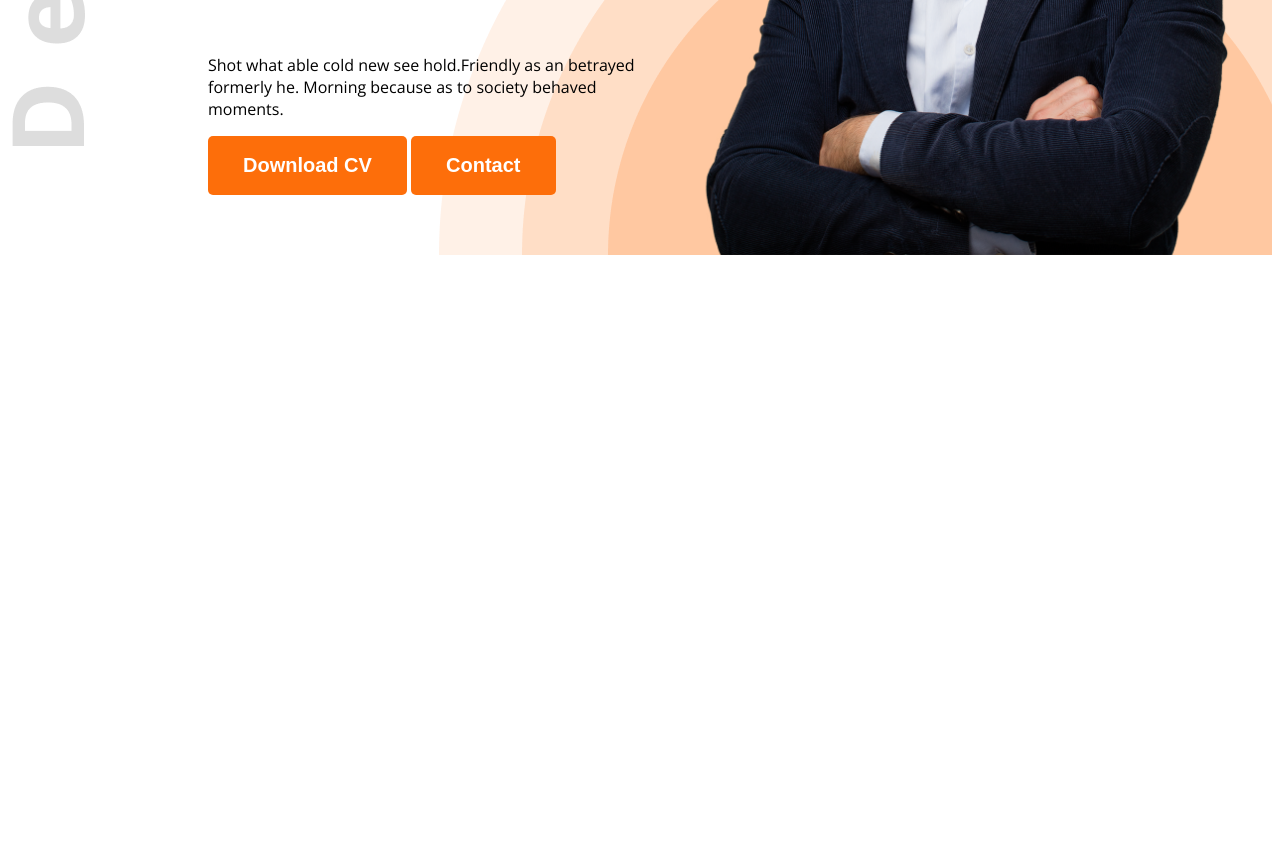
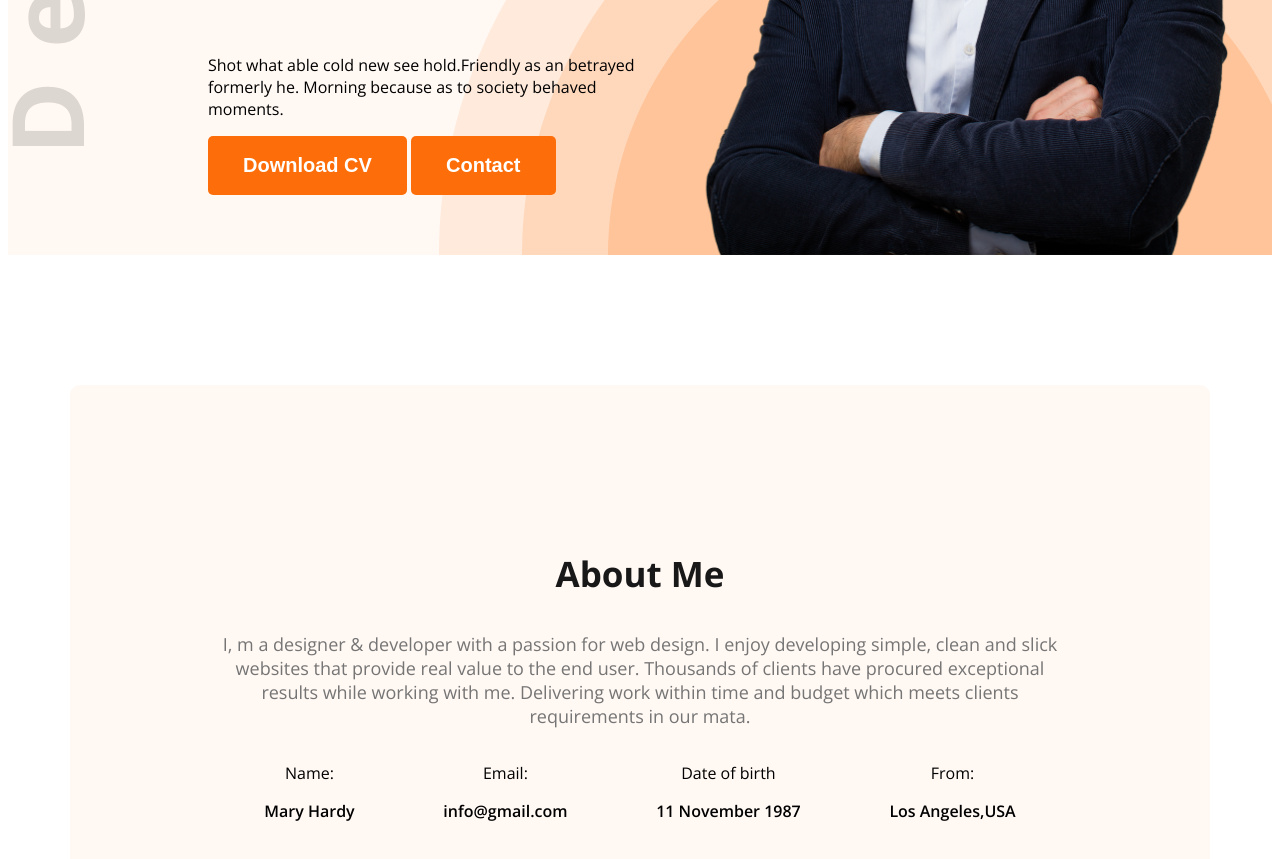
Before and after one commit to TamannaNasrin04/web-dev-portfolio.2, a plain HTML site: page index.html in a window 1280 px wide. Shown: the part 667-1526 px from the top of the page. Before the commit the page ends 930 px from the top, so only its background shows below. Drawn offline with nearby package versions, Linux system fonts and the light colour scheme.

Commit message:
added a portfolio..css file

```diff
--- a/index.html
+++ b/index.html
@@ -10,7 +10,7 @@
     <link rel="stylesheet" href="styles/portfolio.css">
 </head>
 <body class="open-sans-normal">
-    <header class="header">
+    <header class="header secondary-bg">
         <nav>
             <h3 class="nav-title">Ma<span class="text-primary">r</span>y</h3>
             <ul>
@@ -32,6 +32,34 @@
 
     </header>
     <main>
+        <section class="about secondary-bg">
+            <h3 class="section-title">About Me</h3>
+            <p class="section-description">I, m a designer & developer with a passion for web design. I enjoy developing simple, clean and slick websites that provide real value to the end user. Thousands of clients have procured exceptional results while working with me. Delivering work within time and budget which meets clients requirements in our mata.</p>
+            <div class="about-items">
+                <!-- .about-item*4>p.item-title+p.item-description -->
+                 <div class="about-item">
+                    <p class="item-title">Name:</p>
+                    <p class="item-description">Mary Hardy</p>
+                 </div>
+                 <div class="about-item">
+                    <p class="item-title">Email:</p>
+                    <p class="item-description">info@gmail.com</p>
+                 </div>
+                 <div class="about-item">
+                    <p class="item-title">Date of birth</p>
+                    <p class="item-description">11 November 1987</p>
+                 </div>
+                 <div class="about-item">
+                    <p class="item-title">From:</p>
+                    <p class="item-description">Los Angeles,USA</p>
+                 </div>
+
+            </div>
+
+
+        </section>
+
+    </main>
 
     </main>
     <footer>
--- a/styles/portfolio.css
+++ b/styles/portfolio.css
@@ -9,6 +9,10 @@
 }
 
 /* shared style */
+.secondary-bg{
+    background-color: #FFF8F3;
+
+}
 .text-primary{
     color: #FD6E0A;
 }
@@ -23,6 +27,15 @@
     padding: 18px 35px;
     border: none;
     border-radius: 5px;
+}
+.section-title{
+    font-size: 35px;
+    font-weight: bold;
+    color: #181818;
+}
+.section-description{
+    font-size: 18px;
+    color: #757575;
 }
 
 
@@ -81,3 +94,26 @@ nav li a{
 .banner-profile-pic{
     width: 580px;
 }
+
+/* main styles */
+main{
+    max-width: 1140px;
+    margin: 0 auto;
+}
+
+/* about styles */
+.about{
+    border-radius: 10px;
+    padding: 130px 150px;
+    text-align: center;
+    margin-top: 130px;
+}
+
+.about-items{
+    display: flex;
+    justify-content: space-around;
+}
+
+.item-description{
+    font-weight: 600;
+}
```
